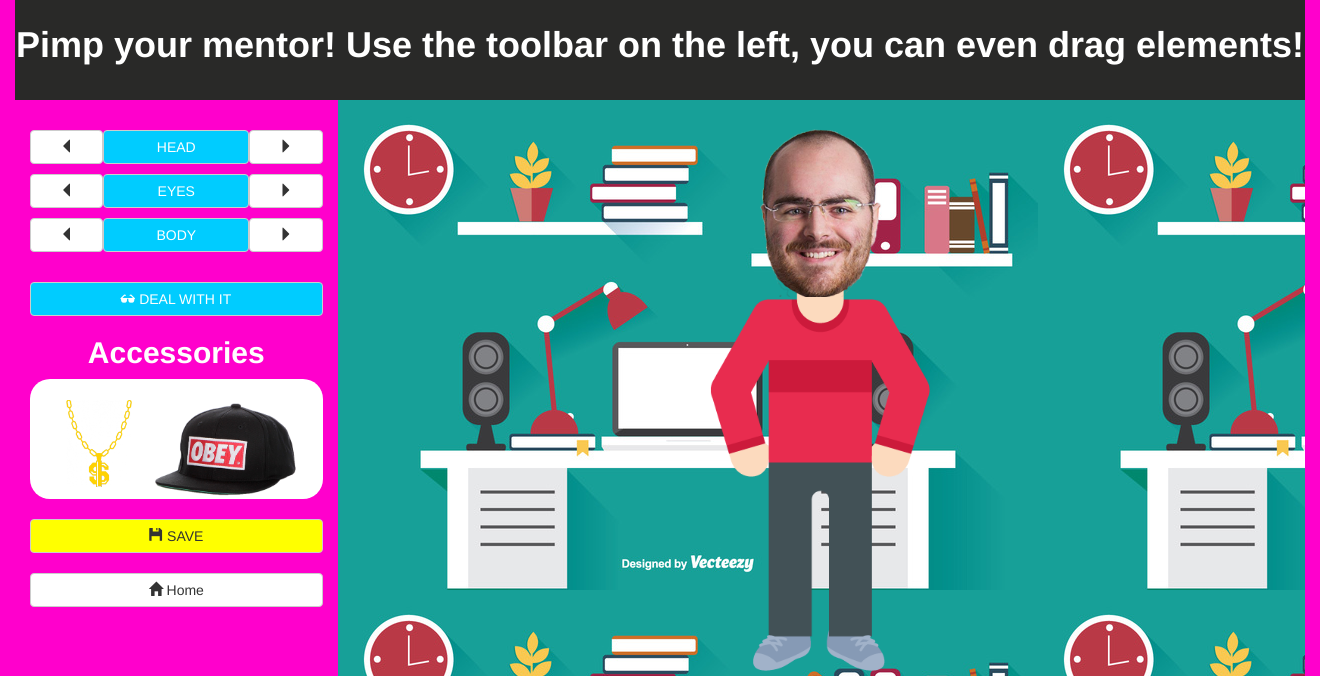
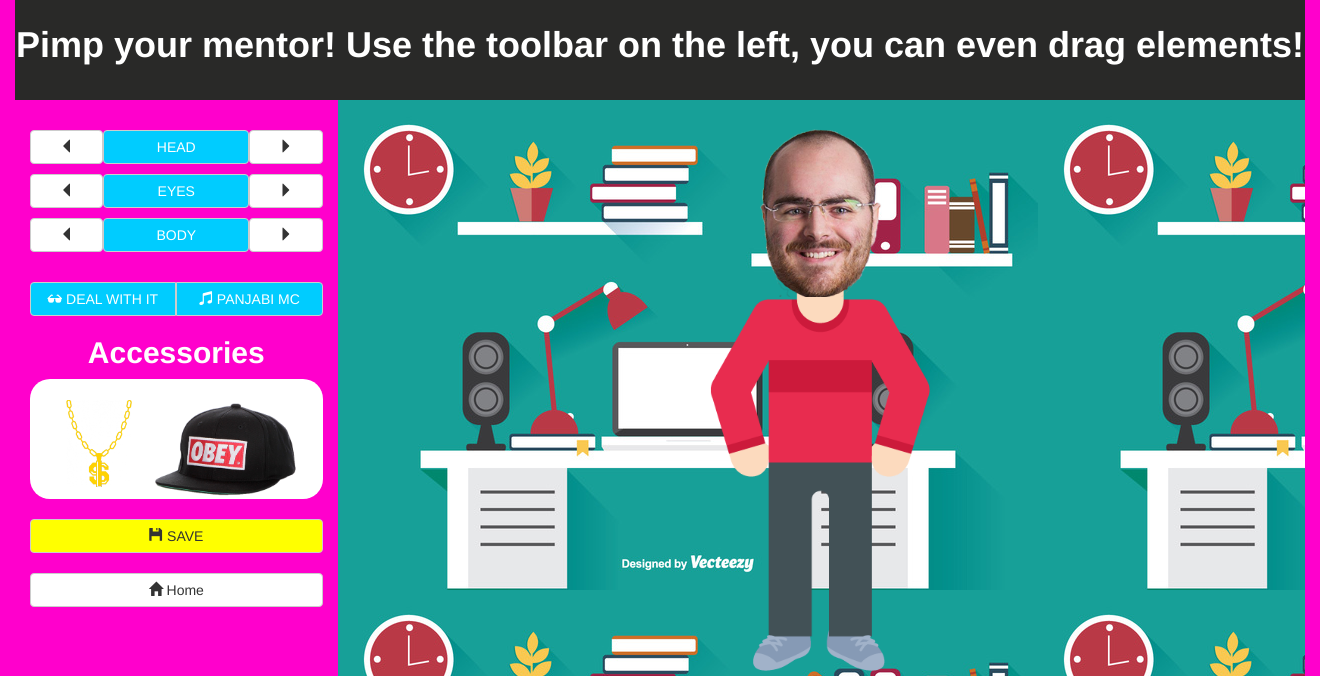
Before and after one commit to cocoadavid/pimp_your_mentor, a Flask app: page /pimp_immi in a window 1320 px wide. Shown: the top 676 px of the page. Run offline with Flask 2, Linux system fonts and the light colour scheme; some libraries are stand-ins or nearby versions.

Commit message:
added indian music

```diff
--- a/static/custom.css
+++ b/static/custom.css
@@ -114,7 +114,7 @@ h1 {
     width: 25%;
 }
 
-#thuglife {
+a.btn-music {
     color: #fff;
     background-color: #00ccff;
 }
--- a/static/custom.js
+++ b/static/custom.js
@@ -7,6 +7,18 @@ $(document).ready(function () {
         $("#glasses").css({ "left": position.left, "top": position.top });
         $("#divEyes").fadeOut('500').delay(10000).fadeIn(500);
         $("#glasses").animate({ top: "-200" }, 5).fadeIn(500).animate({ top: position.top }, 7500).delay(2000).fadeOut(500);
+    });
+    // INDIAN
+    $("#indian").click(function () {
+        var audio = new Audio("/static/audio/indian.mp3");
+        audio.play();
+        for (var i = 0; i < 8; i++) {
+            $("#divHead").animate({ left: "18" }, 650).animate({ left: "-18" }, 650);
+            $("#cap").animate({ left: "18" }, 650).animate({ left: "-18" }, 650);
+        };
+        $("#divHead").animate({ left: "0" }, 200);
+        $("#cap").animate({ left: "0" }, 200);
+        return false;
     });
     //FUNCTION changeImage
     function changeImage(listImg, imgId, buttonNext, buttonBack, startFrom = 0) {
--- a/templates/pimp.html
+++ b/templates/pimp.html
@@ -35,7 +35,10 @@
 					<button id="nextB" class="btn btn-default btn-right"><span class="glyphicon glyphicon-triangle-right"></span></button>
 				</p>
 				<br>
-				<button id="thuglife" class="btn btn-default btn-block"><span class="glyphicon glyphicon-sunglasses"></span> DEAL WITH IT</button>
+				<div class="btn-group btn-group-justified">
+					<a id="thuglife" class="btn btn-default btn-music"><span class="glyphicon glyphicon-sunglasses"></span> DEAL WITH IT</a>
+					<a id="indian" class="btn btn-default btn-music"><span class="glyphicon glyphicon-music"></span> PANJABI MC</a>
+				</div>
 				<h2>Accessories</h2>
 				<div id="divAccs">
 				</div>
```
Also changed, not shown: 1 other file.
